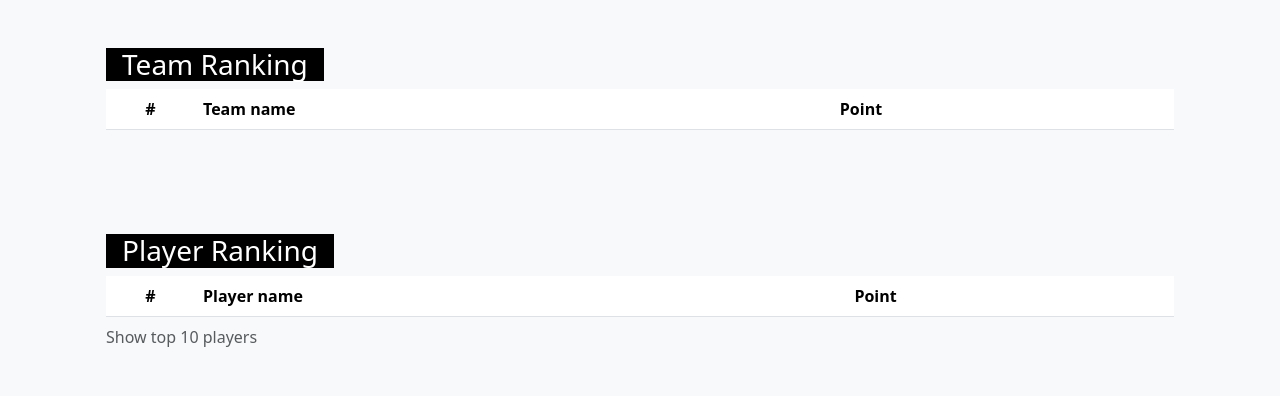
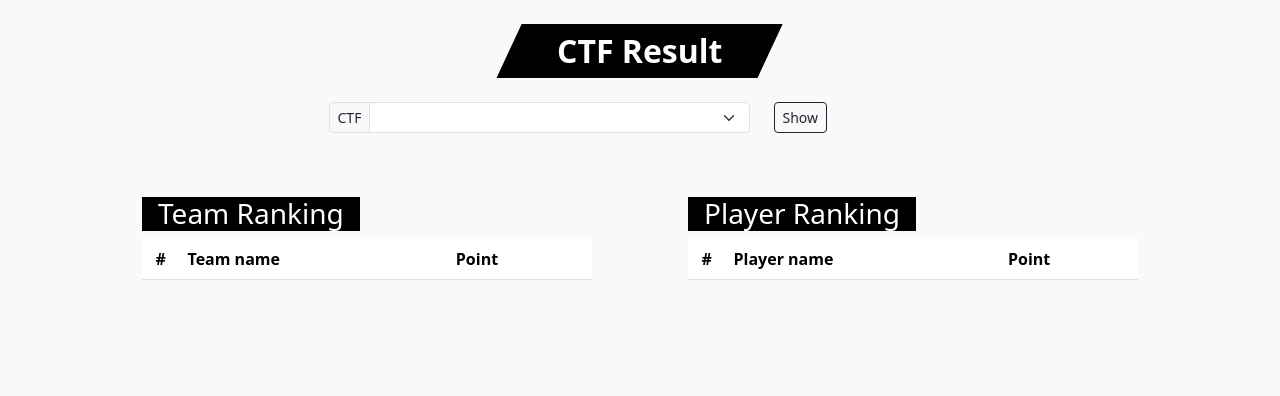
Before and after one commit to rokuosan/subaru-qsys, a Django app: template qsys/app/templates/app/result.html in a window 1280 px wide. Shown: the part 90-486 px from the top of the page. Run offline with Django 4.2, Linux system fonts and the light colour scheme; the template is opened without the code that fills it, so the values that code supplies are empty; some libraries are stand-ins or nearby versions.

Commit message:
Create result view

```diff
--- a/qsys/app/templates/app/result.html
+++ b/qsys/app/templates/app/result.html
@@ -4,16 +4,48 @@
 
 <body>
   {% include "app/components/header.html" %}
+  <section id="query-option">
+    <div class="container">
+      <div class="p-lg-4">
+        <div class="container py-2 px-5 h2 bg-black text-white mx-auto fw-bolder mb-2"
+          style="width: fit-content; transform: skewX(-25deg);">
+          <div style="transform: skewX(25deg);">
+            CTF Result
+          </div>
+        </div>
 
-  <section id="team_ranking" class="pt-4">
+        <div class="forms row gap-2 flex-column py-3">
+          <form action="{% url 'result' %}" class="row col justify-content-center">
+            <div class="col-5">
+              <div class="input-group input-group-sm">
+                <div class="input-group-text">CTF</div>
+                <select class="form-select form-select-sm col flex-grow-1 " aria-label="Default select example" name="ctf_id">
+                  {% for ctf in ctfs %}
+                  {% if ctf.ctf_id == selected_ctf_id %}
+                  <option value="{{ ctf.ctf_id }}" selected>{{ ctf.name }}</option>
+                  {% else %}
+                  <option value="{{ ctf.ctf_id }}">{{ ctf.name }}</option>
+                  {% endif %}
+                  {% endfor %}
+                </select>
+              </div>
+            </div>
+            <div class="col-2">
+              <button type="submit" class="btn btn-outline-dark btn-sm">Show</button>
+            </div>
+          </form>
+        </div>
+
+        <div id="ranking-tables" class="row justify-content-around">
+          <section id="team-ranking" class="pt-4 col-md-6">
             <div class="container">
               <div class="p-lg-4">
                 <div>
                   <h3 class="bg-black px-3 text-white" style="width: fit-content;">Team Ranking</h3>
                 </div>
+                <div class="table-responsive" style="max-height: 40dvh; overflow-y: scroll;">
                   <table class="table table-striped table-hover">
-          <caption></caption>
-          <thead>
+                    <thead class="sticky-top bg-light" style="z-index: 100;">
                       <tr>
                         <th scope="col" class="col-1 text-center">#</th>
                         <th scope="col">Team name</th>
@@ -32,17 +64,18 @@
                   </table>
                 </div>
               </div>
+            </div>
           </section>
 
-  <section id="player_ranking" class="pt-4">
+          <section id="player-ranking" class="pt-4 col-md-6">
             <div class="container">
               <div class="p-lg-4">
                 <div>
                   <h3 class="bg-black px-3 text-white" style="width: fit-content;">Player Ranking</h3>
                 </div>
-        <table class="table table-striped table-hover">
-          <caption>Show top 10 players</caption>
-          <thead>
+                <div class="table-responsive" style="max-height: 40dvh; overflow-y: scroll;">
+                  <table class="table table-striped table-hover overflow-scroll" style="max-height: 5rem;">
+                    <thead class="sticky-top bg-light" style="z-index: 100;">
                       <tr>
                         <th scope="col" class="col-1 text-center">#</th>
                         <th scope="col">Player name</th>
@@ -61,6 +94,11 @@
                   </table>
                 </div>
               </div>
+            </div>
+          </section>
+        </div>
+      </div>
+    </div>
   </section>
 </body>
 {% endblock content %}
```
Also changed, not shown: qsys/app/views/result.py (+100 -2 lines). Lines whose indentation alone changed are shown as unchanged.
